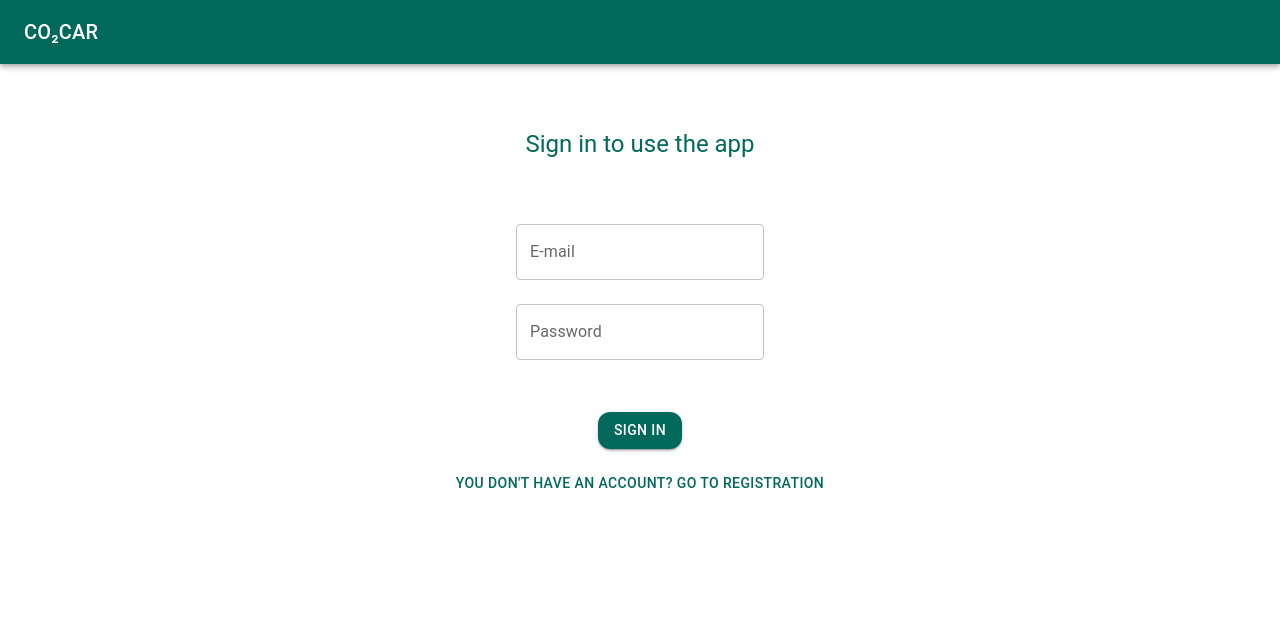
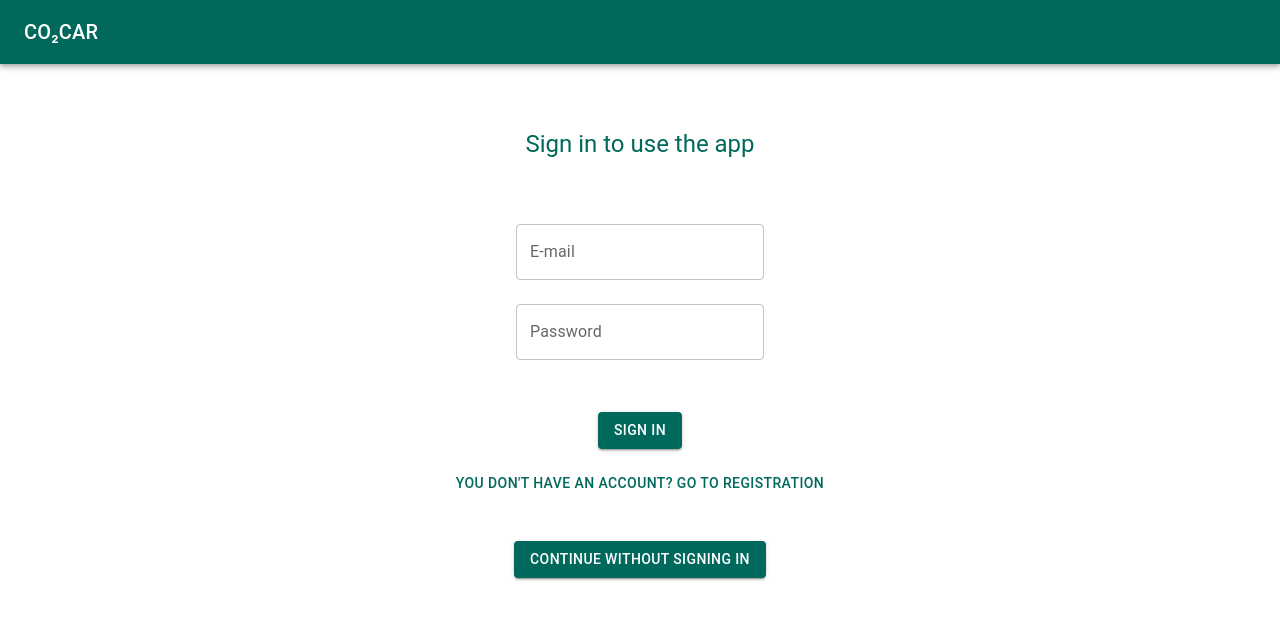
Before and after one commit to infoshareacademy/jfddr7-team-co2car, a React (Create React App) app: page /#/login in a window 1280 px wide. Shown: the top 620 px of the page. Built offline with nearby package versions, Linux system fonts and the light colour scheme; no server answers.

Commit message:
fix bugs in login

```diff
--- a/src/components/Login.tsx
+++ b/src/components/Login.tsx
@@ -81,7 +81,7 @@ export const Login = () => {
               </Typography>
               <Button
                 onClick={onLogin}
-                sx={{ marginTop: 3, borderRadius: 3 }}
+                sx={{ marginTop: 3 }}
                 variant="contained"
               >
                 Sign in
@@ -95,6 +95,15 @@ export const Login = () => {
                   You don't have an account? Go to registration
                 </Button>
               </p>
+              <Button
+                onClick={() => {
+                  navigate("/home");
+                }}
+                sx={{ marginTop: 3 }}
+                variant="contained"
+              >
+                Continue without signing in
+              </Button>
             </Box>
           </form>
         </ThemeProvider>
```
